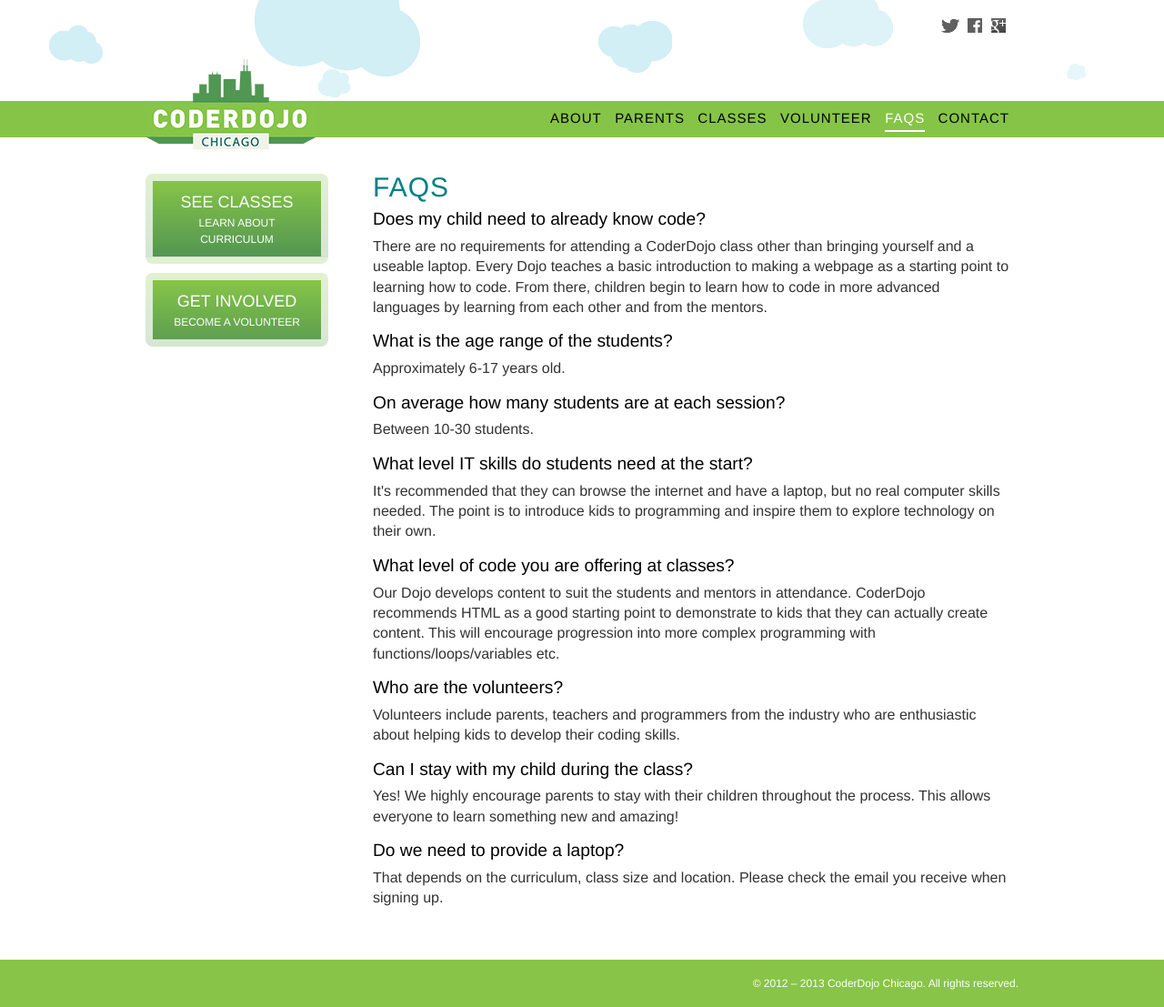
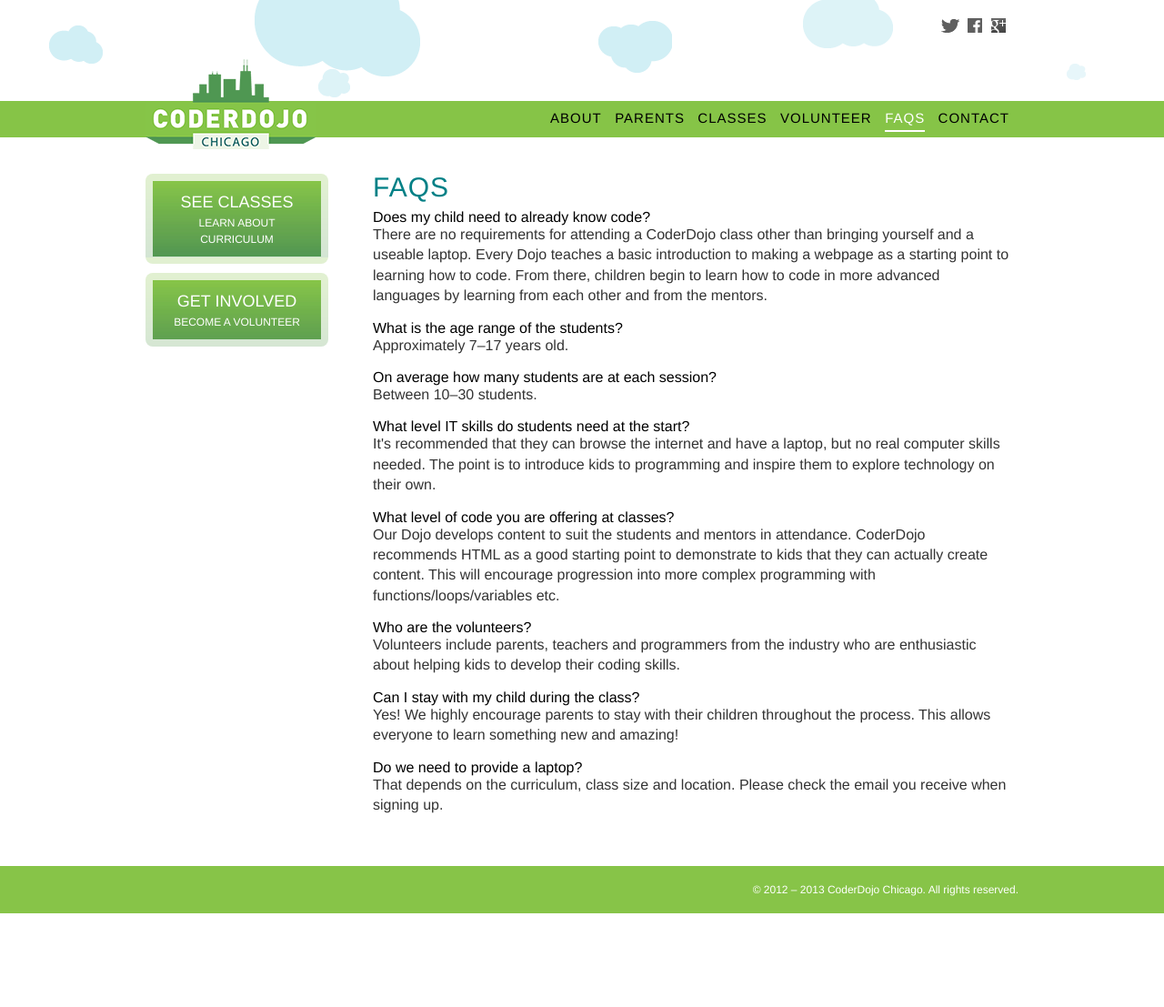
Before and after one commit to captainsafia/coderdojochi.github.com, a Jekyll site: the page built from faqs/index.html, in a window 1280 px wide. Shown: the whole page at 91% size. Built offline with Jekyll 4.4.1, drawn with Linux system fonts in a browser that asks for light colours; comment, search, counter and statistics services are not loaded; after the commit the page ends 1004 px from its top, so only the background shows below that.

Commit message:
Removed <articles> in lieu of just divs.

```diff
--- a/faqs/index.html
+++ b/faqs/index.html
@@ -3,17 +3,17 @@ layout: page
 title: "CoderDojoChi Mentors"
 ---
 
-<article class="post">
+<div class="article">
     <h1 class="title">FAQs</h1>
 
     <h2>Does my child need to already know code?</h2>
     <p>There are no requirements for attending a CoderDojo class other than bringing yourself and a useable laptop. Every Dojo teaches a basic introduction to making a webpage as a starting point to learning how to code. From there, children begin to learn how to code in more advanced languages by learning from each other and from the mentors.</p>
 
     <h2>What is the age range of the students?</h2>
-    <p>Approximately 6-17 years old.</p>
+    <p>Approximately 7&ndash;17 years old.</p>
 
     <h2>On average how many students are at each session?</h2>
-    <p>Between 10-30 students.</p>
+    <p>Between 10&ndash;30 students.</p>
 
     <h2>What level IT skills do students need at the start?</h2>
     <p>It's recommended that they can browse the internet and have a laptop, but no real computer skills needed. The point is to introduce kids to programming and inspire them to explore technology on their own.</p>
@@ -29,4 +29,4 @@ title: "CoderDojoChi Mentors"
 
     <h2>Do we need to provide a laptop?</h2>
     <p>That depends on the curriculum, class size and location. Please check the email you receive when signing up.</p>
-</article>
+</div>
--- a/volunteer/index.html
+++ b/volunteer/index.html
@@ -3,7 +3,7 @@ layout: page
 title: "CoderDojoChi Volunteer"
 ---
 
-<article class="post">
+<div class="article">
     <h1 class="title">Volunteer</h1>
 
     <p>We'd like to invite you to find out what it's like to help shape the minds of tomorrow by giving you the opportunity to volunteer at our next event. If you are passionate about coding and teaching children, join us. Everyone is welcome, regardless of technical ability. To join and attend our next meeting please sign up below.</p>
@@ -15,7 +15,6 @@ title: "CoderDojoChi Volunteer"
         <li>Volunteers are requested to be there between 9am and 2pm on the event day (Saturday) for setup and breakdown.</li>
         <li>The only thing you need to bring is yourself, willingness to help new programmers learn, and a fun, cheerful attitude!</li>
     </ul>
-
-</article>
+</div>
 
 {% include mailchimp-volunteer.html %}
```
